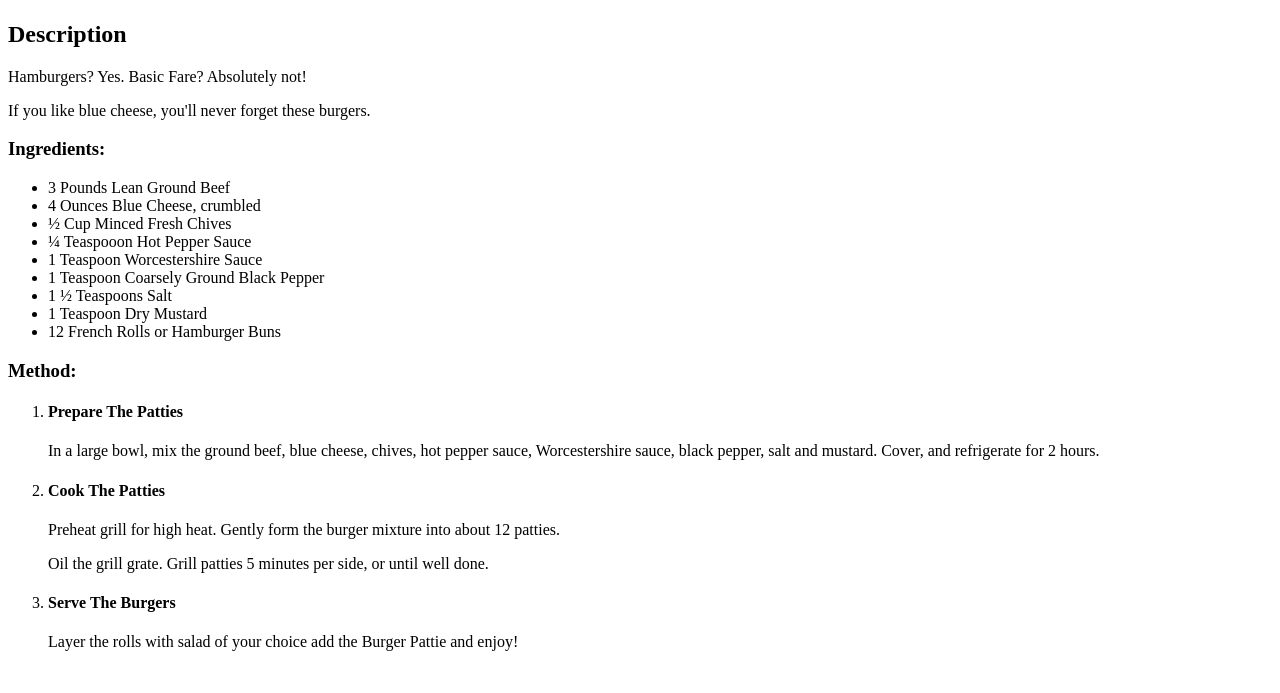
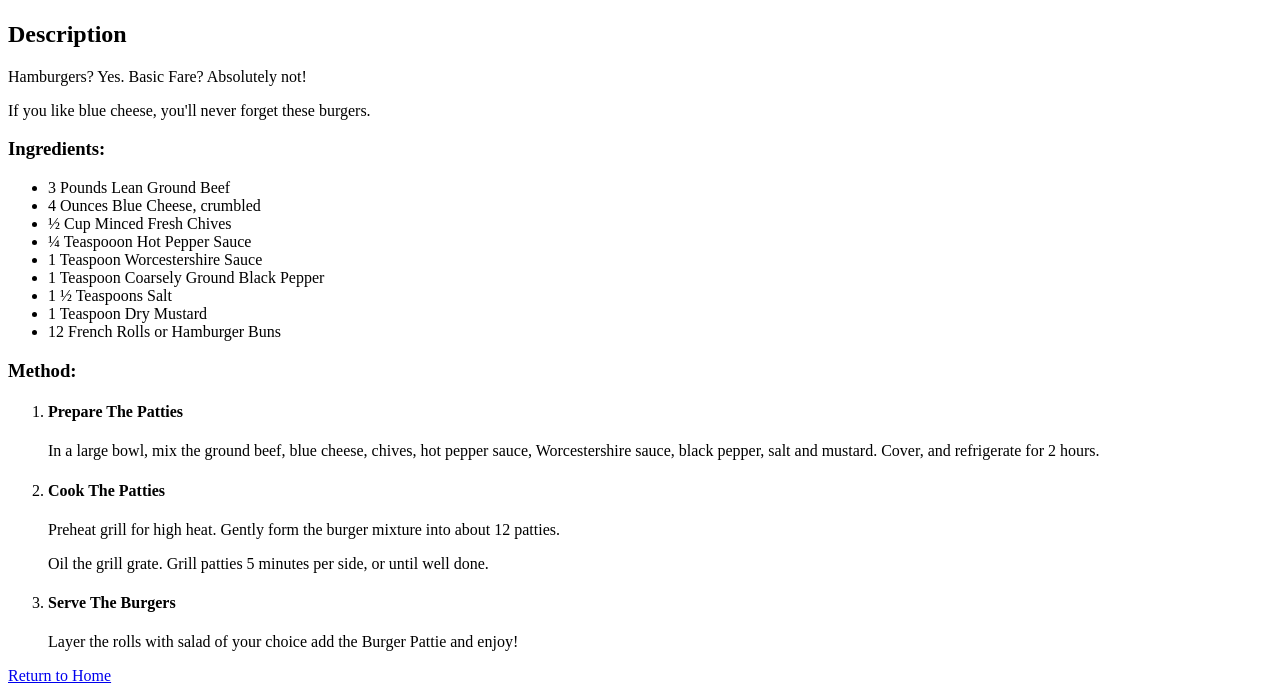
Before and after one commit to aallen92/odin-recipes, a plain HTML site: page recipes/burger.html in a window 1280 px wide. Shown: the part 383-1076 px from the top of the page. Before the commit the page ends 1050 px from the top, so only its background shows below. Drawn offline with Linux system fonts and the light colour scheme.

Commit message:
added link to home page on recipe pages

```diff
--- a/recipes/burger.html
+++ b/recipes/burger.html
@@ -96,6 +96,9 @@
             </li>
         </ol>
     </div>
+    <a href="../index.html">
+        Return to Home
+    </a>
 </body>
 
 </html>
```
Also changed, not shown: recipes/lasagna.html (+3 -0 lines), recipes/roast-chicken.html (+3 -0 lines).
